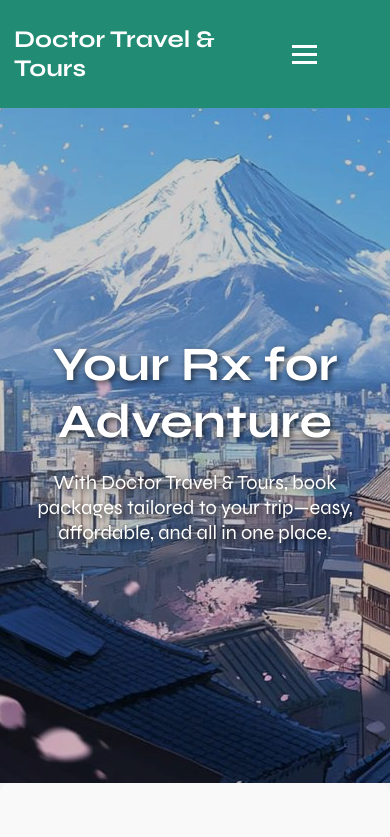
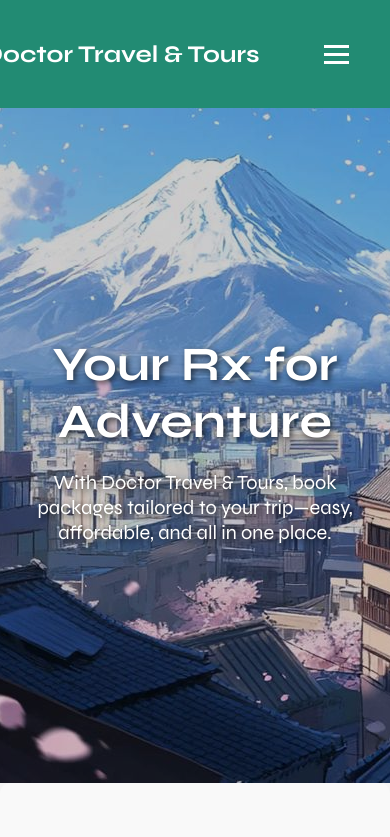
Before and after one commit to joey-crtl/DTTMSys-Dynamic-WebApp, a React (Vite) app: page /international in a window 390 px wide. Shown: the top 837 px of the page. Built offline with nearby package versions, Linux system fonts and the light colour scheme; no server answers; the database is empty.

Commit message:
final fix of navbar

```diff
--- a/src/styles/navbar.css
+++ b/src/styles/navbar.css
@@ -16,7 +16,8 @@ header {
   display: flex;
   justify-content: space-between;
   align-items: center;
-  padding: 0 3rem;
+  padding: 0 1rem; /* reduce side padding so hamburger can reach farther right */
+  position: relative;
 }
 
 /* Logo */
@@ -129,12 +130,7 @@ nav ul {
 
   .hamburger {
     display: flex;
-    flex-direction: column;
-    gap: 5px;
-    background: none;
-    border: none;
-    cursor: pointer;
-    z-index: 1001;
-    position: static; /* removes absolute positioning */
+    margin-left: auto;
+    position: static;
   }
 }
```
